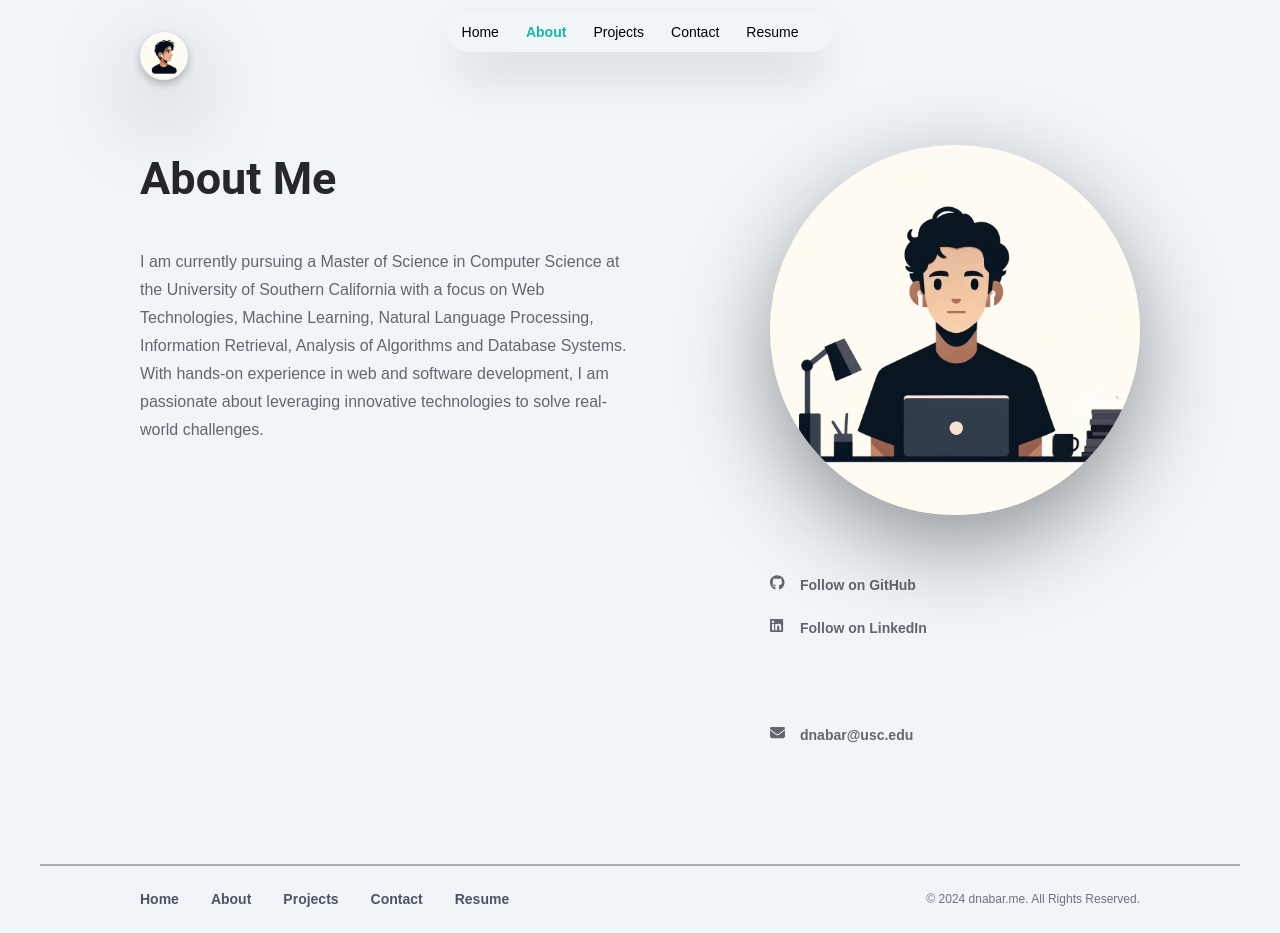
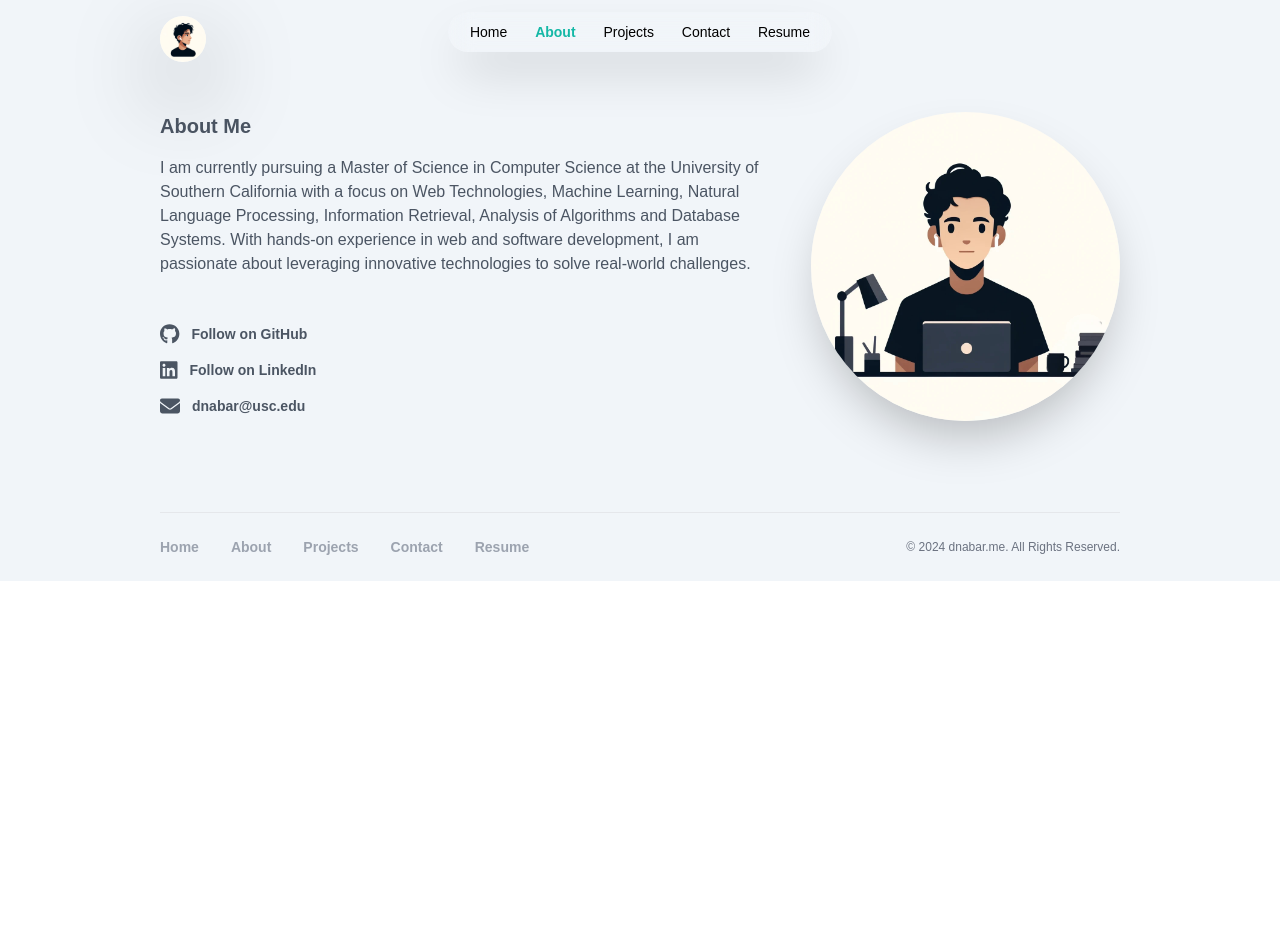
Before and after one commit to DevenNabar/react-portfolio, a React (Create React App) app: page /about in a window 1280 px wide. After the commit the page ends 800 px from the top, so only its background shows below. Built offline with nearby package versions, Linux system fonts and the light colour scheme.

Commit message:
Made some changes to About Me page

```diff
--- a/package.json
+++ b/package.json
@@ -17,6 +17,7 @@
 		"@testing-library/jest-dom": "^5.16.5",
 		"@testing-library/react": "^13.4.0",
 		"@testing-library/user-event": "^13.5.0",
+		"mongoose": "^8.4.1",
 		"react": "^18.2.0",
 		"react-dom": "^18.2.0",
 		"react-ga4": "^2.1.0",
--- a/src/components/about/socials.jsx
+++ b/src/components/about/socials.jsx
@@ -1,91 +1,142 @@
+// import React from "react";
+// import { FontAwesomeIcon } from "@fortawesome/react-fontawesome";
+// import { faEnvelope } from "@fortawesome/free-solid-svg-icons";
+// import {
+// 	// faTwitter,
+// 	faGithub,
+// 	faLinkedin,
+// 	// faInstagram,
+// } from "@fortawesome/free-brands-svg-icons";
+
+// import INFO from "../../data/user";
+
+// import "./styles/socials.css";
+
+// const Socials = () => {
+// 	return (
+// 		<div className="socials">
+// 			{/* <div className="social">
+// 				<a href={INFO.socials.twitter} target="_blank" rel="noreferrer">
+// 					<div className="social-icon">
+// 						<FontAwesomeIcon
+// 							icon={faTwitter}
+// 							className="social-icon"
+// 						/>
+// 					</div>
+// 					<div className="social-text">Follow on Twitter</div>
+// 				</a>
+// 			</div> */}
+
+// 			<div className="social">
+// 				<a href={INFO.socials.github} target="_blank" rel="noreferrer">
+// 					<div className="social-icon">
+// 						<FontAwesomeIcon
+// 							icon={faGithub}
+// 							className="social-icon"
+// 						/>
+// 					</div>
+// 					<div className="social-text">Follow on GitHub</div>
+// 				</a>
+// 			</div>
+
+// 			<div className="social">
+// 				<a
+// 					href={INFO.socials.linkedin}
+// 					target="_blank"
+// 					rel="noreferrer"
+// 				>
+// 					<div className="social-icon">
+// 						<FontAwesomeIcon
+// 							icon={faLinkedin}
+// 							className="social-icon"
+// 						/>
+// 					</div>
+// 					<div className="social-text">Follow on LinkedIn</div>
+// 				</a>
+// 			</div>
+
+// 			{/* <div className="social">
+// 				<a
+// 					href={INFO.socials.instagram}
+// 					target="_blank"
+// 					rel="noreferrer"
+// 				>
+// 					<div className="social-icon">
+// 						<FontAwesomeIcon
+// 							icon={faInstagram}
+// 							className="social-icon"
+// 						/>
+// 					</div>
+// 					<div className="social-text">Follow on Instagram</div>
+// 				</a>
+// 			</div> */}
+
+// 			<div className="email">
+// 				<div className="email-wrapper">
+// 					<a
+// 						href={`mailto:${INFO.main.email}`}
+// 						target="_blank"
+// 						rel="noreferrer"
+// 					>
+// 						<div className="social-icon">
+// 							<FontAwesomeIcon icon={faEnvelope} />
+// 						</div>
+
+// 						<div className="social-text">{INFO.main.email}</div>
+// 					</a>
+// 				</div>
+// 			</div>
+// 		</div>
+// 	);
+// };
+
+// export default Socials;
+
+// Tailwind CSS
 import React from "react";
 import { FontAwesomeIcon } from "@fortawesome/react-fontawesome";
 import { faEnvelope } from "@fortawesome/free-solid-svg-icons";
-import {
-	// faTwitter,
-	faGithub,
-	faLinkedin,
-	// faInstagram,
-} from "@fortawesome/free-brands-svg-icons";
+import { faGithub, faLinkedin } from "@fortawesome/free-brands-svg-icons";
 
 import INFO from "../../data/user";
 
-import "./styles/socials.css";
-
 const Socials = () => {
 	return (
-		<div className="socials">
-			{/* <div className="social">
-				<a href={INFO.socials.twitter} target="_blank" rel="noreferrer">
-					<div className="social-icon">
-						<FontAwesomeIcon
-							icon={faTwitter}
-							className="social-icon"
-						/>
-					</div>
-					<div className="social-text">Follow on Twitter</div>
+		<div className="space-y-4">
+			{/* GitHub Social Link */}
+			<a
+				href={INFO.socials.github}
+				target="_blank"
+				rel="noreferrer"
+				className="flex items-center space-x-3 text-secondary no-underline"
+			>
+				<FontAwesomeIcon icon={faGithub} className="text-xl" />
+				<span className="text-sm font-semibold">Follow on GitHub</span>
 			</a>
-			</div> */}
 
-			<div className="social">
-				<a href={INFO.socials.github} target="_blank" rel="noreferrer">
-					<div className="social-icon">
-						<FontAwesomeIcon
-							icon={faGithub}
-							className="social-icon"
-						/>
-					</div>
-					<div className="social-text">Follow on GitHub</div>
-				</a>
-			</div>
-
-			<div className="social">
+			{/* LinkedIn Social Link */}
 			<a
 				href={INFO.socials.linkedin}
 				target="_blank"
 				rel="noreferrer"
+				className="flex items-center space-x-3 text-secondary no-underline"
 			>
-					<div className="social-icon">
-						<FontAwesomeIcon
-							icon={faLinkedin}
-							className="social-icon"
-						/>
-					</div>
-					<div className="social-text">Follow on LinkedIn</div>
+				<FontAwesomeIcon icon={faLinkedin} className="text-xl" />
+				<span className="text-sm font-semibold">
+					Follow on LinkedIn
+				</span>
 			</a>
-			</div>
 
-			{/* <div className="social">
-				<a
-					href={INFO.socials.instagram}
-					target="_blank"
-					rel="noreferrer"
-				>
-					<div className="social-icon">
-						<FontAwesomeIcon
-							icon={faInstagram}
-							className="social-icon"
-						/>
-					</div>
-					<div className="social-text">Follow on Instagram</div>
-				</a>
-			</div> */}
-
-			<div className="email">
-				<div className="email-wrapper">
+			{/* Email Link */}
 			<a
 				href={`mailto:${INFO.main.email}`}
 				target="_blank"
 				rel="noreferrer"
+				className="flex items-center space-x-3 text-secondary no-underline"
 			>
-						<div className="social-icon">
-							<FontAwesomeIcon icon={faEnvelope} />
-						</div>
-
-						<div className="social-text">{INFO.main.email}</div>
+				<FontAwesomeIcon icon={faEnvelope} className="text-xl" />
+				<span className="text-sm font-semibold">{INFO.main.email}</span>
 			</a>
-				</div>
-			</div>
 		</div>
 	);
 };
--- a/src/components/about/styles/socials.css
+++ b/src/components/about/styles/socials.css
@@ -1,4 +1,4 @@
-@import "../../../data/styles.css";
+/* @import "../../../data/styles.css";
 .social,
 .email-wrapper {
 	display: flex;
@@ -33,4 +33,4 @@
 
 .email-wrapper {
 	padding-top: 20px;
-}
+} */
--- a/src/components/common/footer.jsx
+++ b/src/components/common/footer.jsx
@@ -52,7 +52,7 @@ import { Link } from "react-router-dom";
 const Footer = () => {
 	return (
 		<div className="flex flex-col md:flex-row justify-between items-center py-6 mt-12 border-t">
-			<ul className="flex justify-around items-center flex-wrap w-full md:w-auto space-x-4 md:space-x-8 text-sm font-bold text-gray-600">
+			<ul className="flex justify-around items-center flex-wrap w-full md:w-auto space-x-4 md:space-x-8 text-sm font-bold text-gray-400">
 				<li>
 					<Link
 						to="/"
--- a/src/components/common/navBar.jsx
+++ b/src/components/common/navBar.jsx
@@ -223,7 +223,7 @@ const NavBar = (props) => {
 			<div className="flex justify-center items-center w-full">
 				<nav className="flex justify-center items-center fixed top-3 z-50 w-full">
 					<div className="w-96 h-10 backdrop-blur-md shadow-2xl rounded-full flex justify-center items-center">
-						<ul className="flex justify-around items-center w-full pl-0 pr-5 py-3 list-none">
+						<ul className="flex justify-around items-center w-full pl-2 pr-2 py-3 list-none">
 							<li className={navLinkClass("home")}>
 								<Link to="/">Home</Link>
 							</li>
--- a/src/data/user.js
+++ b/src/data/user.js
@@ -31,45 +31,36 @@ const INFO = {
 
 	projects: [
 		{
-			title: "Project 1",
+			title: "Global Speak",
 			description:
-				"Lorem ipsum dolor sit amet. Et incidunt voluptatem ex tempore repellendus qui dicta nemo sit deleniti minima.",
+				"Developed the GlobalSpeak project utilizing OpenAI's Whisper model for advanced speech processing tasks such as language detection, transcription, and translation, while also enhancing emotion detection for improved multilingual and emotional communication analysis.",
 			logo: "https://cdn.jsdelivr.net/npm/programming-languages-logos/src/javascript/javascript.png",
 			linkText: "View Project",
 			link: "https://github.com",
 		},
 
 		{
-			title: "Project 2",
+			title: "E-commerce Application",
 			description:
-				"Lorem ipsum dolor sit amet. Et incidunt voluptatem ex tempore repellendus qui dicta nemo sit deleniti minima.",
+				"Developed a responsive eBay product search web and iOS application using the MEAN stack and Swift, enhancing user experience with mobile-friendly interfaces and deploying on Google Cloud Platform for scalability.",
 			logo: "https://cdn.jsdelivr.net/npm/programming-languages-logos/src/python/python.png",
 			linkText: "View Project",
 			link: "https://github.com",
 		},
 
 		{
-			title: "Project 3",
+			title: "CommunicAID Sign Language Recognition Application",
 			description:
-				"Lorem ipsum dolor sit amet. Et incidunt voluptatem ex tempore repellendus qui dicta nemo sit deleniti minima.",
+				"Created a sign language recognition app that facilitates communication for the hearing and speech-impaired in banking sectors, achieving 85% accuracy and contributing to academic research with a published paper.",
 			logo: "https://cdn.jsdelivr.net/npm/programming-languages-logos/src/html/html.png",
 			linkText: "View Project",
 			link: "https://github.com",
 		},
 
 		{
-			title: "Project 4",
+			title: "Non-profit Government Organization Admin Panel",
 			description:
-				"Lorem ipsum dolor sit amet. Et incidunt voluptatem ex tempore repellendus qui dicta nemo sit deleniti minima.",
-			logo: "https://cdn.jsdelivr.net/npm/programming-languages-logos/src/javascript/javascript.png",
-			linkText: "View Project",
-			link: "https://github.com",
-		},
-
-		{
-			title: "Project 5",
-			description:
-				"Lorem ipsum dolor sit amet. Et incidunt voluptatem ex tempore repellendus qui dicta nemo sit deleniti minima.",
+				"Engineered a multi-role user authentication admin panel for a non-profit using the MERN stack, integrating essential features for enhanced user interaction and deploying via Docker on AWS for robust scalability.",
 			logo: "https://cdn.jsdelivr.net/npm/programming-languages-logos/src/javascript/javascript.png",
 			linkText: "View Project",
 			link: "https://github.com",
--- a/src/pages/about.jsx
+++ b/src/pages/about.jsx
@@ -1,3 +1,86 @@
+// import React, { useEffect } from "react";
+// import { Helmet } from "react-helmet";
+
+// import NavBar from "../components/common/navBar";
+// import Footer from "../components/common/footer";
+// import Logo from "../components/common/logo";
+// import Socials from "../components/about/socials";
+
+// import INFO from "../data/user";
+// import SEO from "../data/seo";
+
+// import "./styles/about.css";
+
+// const About = () => {
+// 	useEffect(() => {
+// 		window.scrollTo(0, 0);
+// 	}, []);
+
+// 	const currentSEO = SEO.find((item) => item.page === "about");
+
+// 	return (
+// 		<React.Fragment>
+// 			<Helmet>
+// 				<title>{`About | ${INFO.main.title}`}</title>
+// 				<meta name="description" content={currentSEO.description} />
+// 				<meta
+// 					name="keywords"
+// 					content={currentSEO.keywords.join(", ")}
+// 				/>
+// 			</Helmet>
+
+// 			<div className="page-content">
+// 				<NavBar active="about" />
+// 				<div className="content-wrapper">
+// 					<div className="about-logo-container">
+// 						<div className="about-logo">
+// 							<Logo width={46} />
+// 						</div>
+// 					</div>
+
+// 					<div className="about-container">
+// 						<div className="about-main">
+// 							<div className="about-right-side">
+// 								<div className="title about-title">
+// 									{INFO.about.title}
+// 								</div>
+
+// 								<div className="subtitle about-subtitle">
+// 									{INFO.about.description}
+// 								</div>
+// 							</div>
+
+// 							<div className="about-left-side">
+// 								<div className="about-image-container">
+// 									<div className="about-image-wrapper">
+// 										<img
+// 											src="about.jpg"
+// 											alt="about"
+// 											className="about-image"
+// 										/>
+// 									</div>
+// 								</div>
+
+// 								<div className="about-socials">
+// 									<Socials />
+// 								</div>
+// 							</div>
+// 						</div>
+// 						<div className="about-socials-mobile">
+// 							<Socials />
+// 						</div>
+// 					</div>
+// 					<div className="page-footer">
+// 						<Footer />
+// 					</div>
+// 				</div>
+// 			</div>
+// 		</React.Fragment>
+// 	);
+// };
+
+// export default About;
+
 import React, { useEffect } from "react";
 import { Helmet } from "react-helmet";
 
@@ -8,8 +91,6 @@ import Socials from "../components/about/socials";
 
 import INFO from "../data/user";
 import SEO from "../data/seo";
-
-import "./styles/about.css";
 
 const About = () => {
 	useEffect(() => {
@@ -29,49 +110,45 @@ const About = () => {
 				/>
 			</Helmet>
 
-			<div className="page-content">
-				<NavBar active="about" />
-				<div className="content-wrapper">
-					<div className="about-logo-container">
-						<div className="about-logo">
-							<Logo width={46} />
+			<div
+				className="w-full flex justify-center"
+				style={{ backgroundColor: "#f1f5f9" }}
+			>
+				<div className="max-w-5xl w-full ">
+					<NavBar active="about" />
+					<div className="pt-12 px-4 md:px-6 lg:px-8">
+						<div className="flex justify-start pt-6">
+							<div className="fixed top-4 z-10">
+								<Logo width={46} />
+							</div>
 						</div>
-					</div>
 
-					<div className="about-container">
-						<div className="about-main">
-							<div className="about-right-side">
-								<div className="title about-title">
+						<div className="flex flex-col lg:flex-row lg:space-x-8 pt-10">
+							<div className="lg:w-2/3  text-gray-600">
+								<div className="text-xl font-semibold">
 									{INFO.about.title}
 								</div>
-
-								<div className="subtitle about-subtitle">
+								<div className="text-base mt-4">
 									{INFO.about.description}
 								</div>
-							</div>
-
-							<div className="about-left-side">
-								<div className="about-image-container">
-									<div className="about-image-wrapper">
-										<img
-											src="about.jpg"
-											alt="about"
-											className="about-image"
-										/>
-									</div>
-								</div>
-
-								<div className="about-socials">
+								<div className="hidden lg:block pt-12 pb-12">
 									<Socials />
 								</div>
 							</div>
+							<div className="lg:w-1/3">
+								<div className="rounded-full overflow-hidden shadow-2xl transform">
+									<img
+										src="about.jpg"
+										alt="about"
+										className="block w-full"
+									/>
+								</div>
+							</div>
 						</div>
-						<div className="about-socials-mobile">
-							<Socials />
+
+						<div className="mt-12">
+							<Footer />
 						</div>
-					</div>
-					<div className="page-footer">
-						<Footer />
 					</div>
 				</div>
 			</div>
@@ -80,84 +157,3 @@ const About = () => {
 };
 
 export default About;
-// // TAILWIND START
-
-// import React, { useEffect } from "react";
-// import { Helmet } from "react-helmet";
-
-// import NavBar from "../components/common/navBar";
-// import Footer from "../components/common/footer";
-// import Logo from "../components/common/logo";
-// import Socials from "../components/about/socials";
-
-// import INFO from "../data/user";
-// import SEO from "../data/seo";
-
-// const About = () => {
-// 	useEffect(() => {
-// 		window.scrollTo(0, 0);
-// 	}, []);
-
-// 	const currentSEO = SEO.find((item) => item.page === "about");
-
-// 	return (
-// 		<>
-// 			<Helmet>
-// 				<title>{`About | ${INFO.main.title}`}</title>
-// 				<meta name="description" content={currentSEO.description} />
-// 				<meta
-// 					name="keywords"
-// 					content={currentSEO.keywords.join(", ")}
-// 				/>
-// 			</Helmet>
-
-// 			<div className="flex flex-col min-h-screen">
-// 				<NavBar active="about" />
-// 				<div className="flex flex-col flex-grow">
-// 					<div className="flex justify-start pt-6 pl-6">
-// 						<div className="fixed border border-white rounded-full shadow-md top-4">
-// 							<Logo width={46} />
-// 						</div>
-// 					</div>
-
-// 					<div className="flex flex-col flex-grow pt-24">
-// 						<div className="flex flex-col lg:flex-row">
-// 							<div className="flex flex-col lg:flex-row flex-grow">
-// 								<div className="lg:basis-4/5">
-// 									<h1 className="text-3xl font-bold">
-// 										{INFO.about.title}
-// 									</h1>
-// 									<p className="mt-4 text-lg">
-// 										{INFO.about.description}
-// 									</p>
-// 								</div>
-
-// 								<div className="lg:basis-1/4 flex flex-col">
-// 									<div className="rounded-full overflow-hidden shadow-xl transform rotate-0 mb-4">
-// 										<img
-// 											src="about.jpg"
-// 											alt="about"
-// 											className="block w-full"
-// 										/>
-// 									</div>
-// 									<div className="pt-12 pb-12">
-// 										<Socials />
-// 									</div>
-// 								</div>
-// 							</div>
-// 							<div className="lg:hidden pt-8">
-// 								<Socials />
-// 							</div>
-// 						</div>
-// 					</div>
-// 					<div className="mt-auto">
-// 						<Footer />
-// 					</div>
-// 				</div>
-// 			</div>
-// 		</>
-// 	);
-// };
-
-// export default About;
-// // TAILWIND END
--- a/src/pages/styles/about.css
+++ b/src/pages/styles/about.css
@@ -1,4 +1,4 @@
-.about-logo-container {
+/* .about-logo-container {
 	display: flex;
 	justify-content: left;
 	padding-top: 25px;
@@ -115,4 +115,4 @@
 	.about-image-container {
 		width: 80%;
 	}
-}
+} */
```
Also changed, not shown: src/pages/contact.jsx (+3 -4 lines), 1 other file (tests, documents, lock files or other folders). Lines whose indentation alone changed are shown as unchanged.
